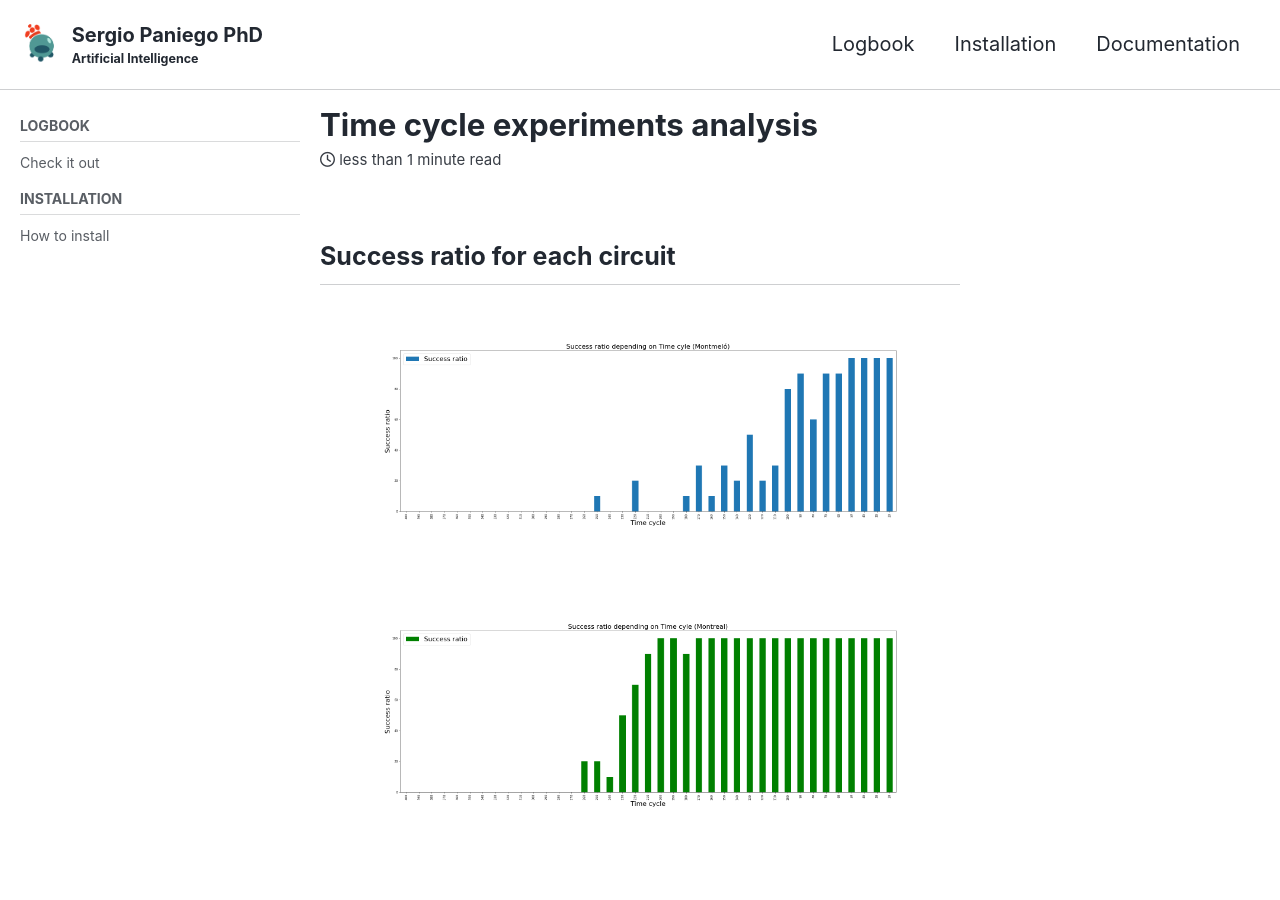
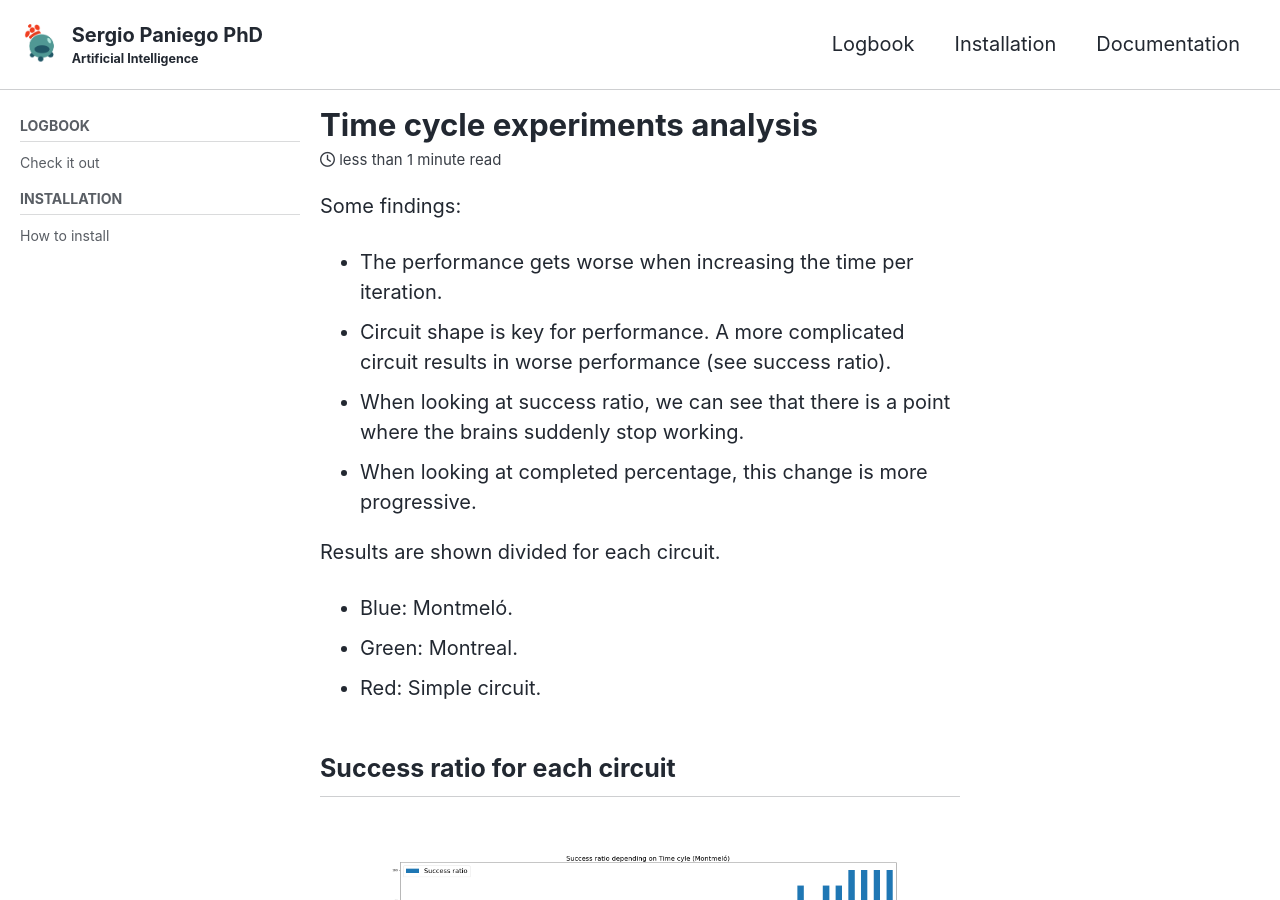
Before and after one commit to RoboticsLabURJC/2019-phd-sergio-paniego, a Jekyll site: the page built from docs/_posts/2022-07-05-time-cycle-experiments-analysis-2.md, in a window 1280 px wide and 900 px high. Built offline with Jekyll 4.4.1, drawn with Linux system fonts in a browser that asks for light colours; cached includes are drawn as plain includes; nearby versions of some CDN libraries.

Commit message:
Updated blogpost

```diff
--- a/docs/_posts/2022-07-05-time-cycle-experiments-analysis-2.md
+++ b/docs/_posts/2022-07-05-time-cycle-experiments-analysis-2.md
@@ -144,6 +144,19 @@ gallery29:
 
 ---
 
+Some findings:
+
+* The performance gets worse when increasing the time per iteration.
+* Circuit shape is key for performance. A more complicated circuit results in worse performance (see success ratio).
+* When looking at success ratio, we can see that there is a point where the brains suddenly stop working.
+* When looking at completed percentage, this change is more progressive.
+
+Results are shown divided for each circuit.
+
+* Blue: Montmeló.
+* Green: Montreal.
+* Red: Simple circuit.
+
 ## Success ratio for each circuit
 {% include gallery id="gallery" caption="" %}
 {% include gallery id="gallery1" caption="" %}
```
Also changed, not shown: other parts of docs/_posts/2022-07-05-time-cycle-experiments-analysis-2.md (+1 -1 lines).
